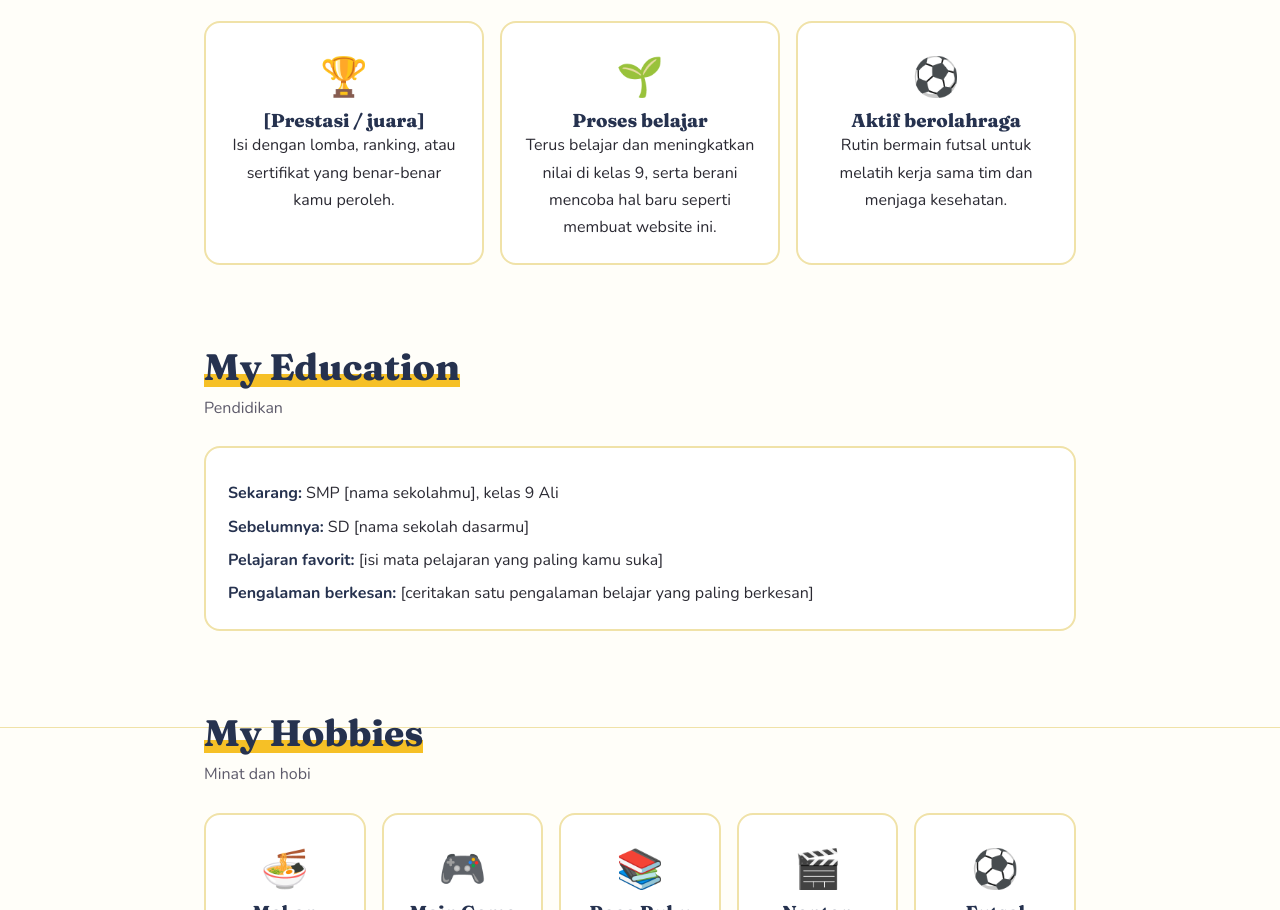
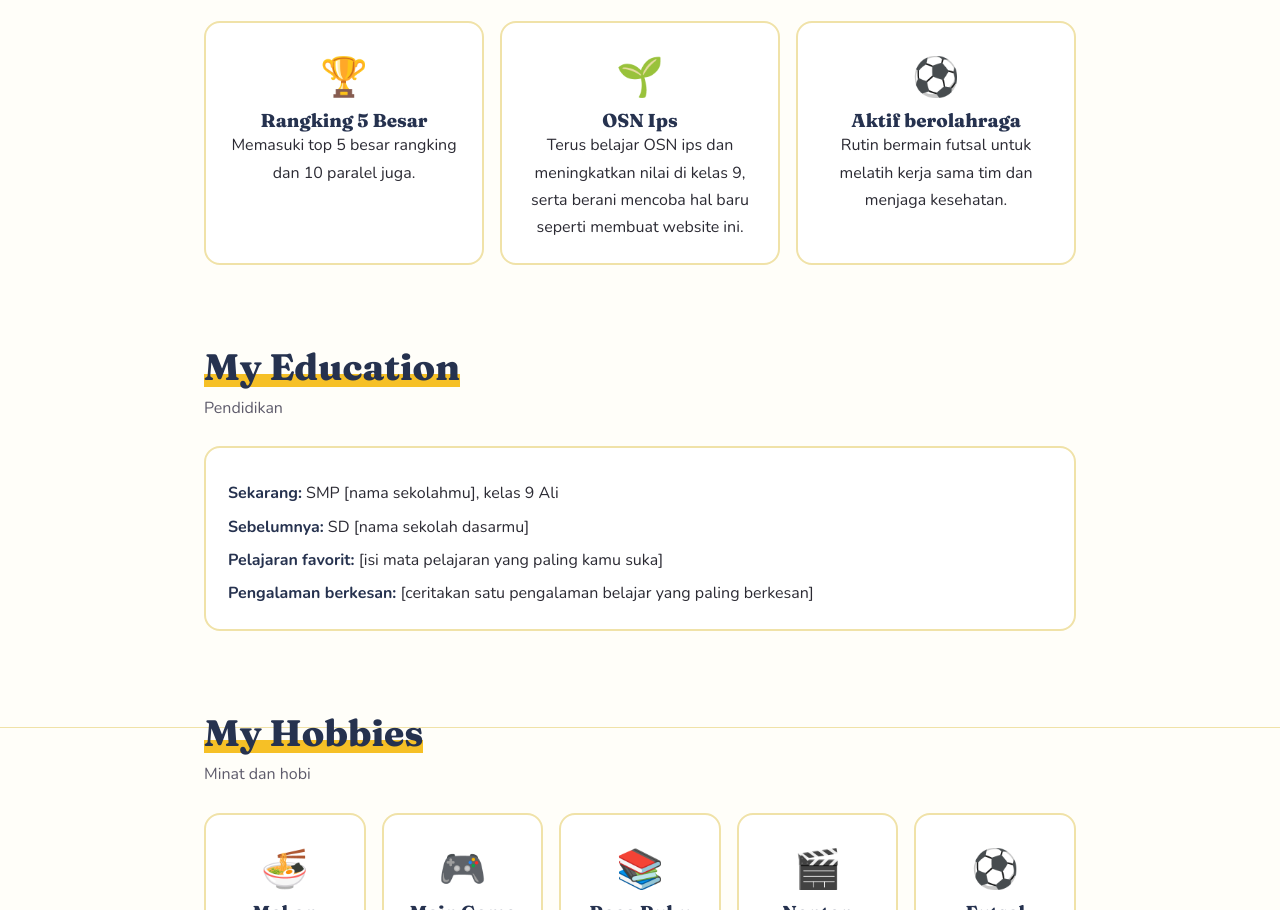
Before and after one commit to Figo-cyber/shinwan, a plain HTML site: page index.HTML in a window 1280 px wide. Shown: the part 2473-3383 px from the top of the page. Drawn offline with nearby package versions, Linux system fonts and the light colour scheme.

Commit message:
Update index.HTML

```diff
--- a/index.HTML
+++ b/index.HTML
@@ -200,8 +200,8 @@ footer small{display:block;font-weight:400}
 <section id="achievements">
  <h2>My Achievements</h2><p class="sub">Prestasi saya</p>
  <div class="grid">
-  <div class="card hob tilt rv"><div class="e">🏆</div><h3>[Prestasi / juara]</h3><p>Isi dengan lomba, ranking, atau sertifikat yang benar-benar kamu peroleh.</p></div>
-  <div class="card hob tilt rv" style="--d:.12s"><div class="e">🌱</div><h3>Proses belajar</h3><p>Terus belajar dan meningkatkan nilai di kelas 9, serta berani mencoba hal baru seperti membuat website ini.</p></div>
+  <div class="card hob tilt rv"><div class="e">🏆</div><h3>Rangking 5 Besar</h3><p>Memasuki top 5 besar rangking dan 10 paralel juga.</p></div>
+  <div class="card hob tilt rv" style="--d:.12s"><div class="e">🌱</div><h3>OSN Ips</h3><p>Terus belajar OSN ips dan meningkatkan nilai di kelas 9, serta berani mencoba hal baru seperti membuat website ini.</p></div>
   <div class="card hob tilt rv" style="--d:.24s"><div class="e">⚽</div><h3>Aktif berolahraga</h3><p>Rutin bermain futsal untuk melatih kerja sama tim dan menjaga kesehatan.</p></div>
  </div>
 </section>
```
